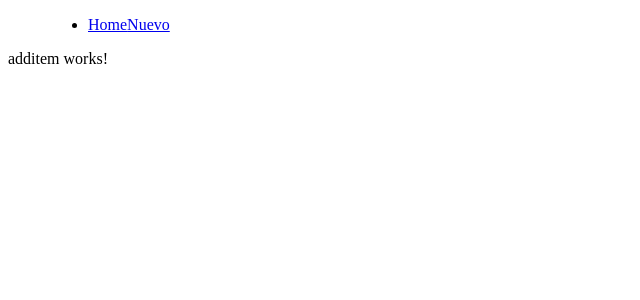
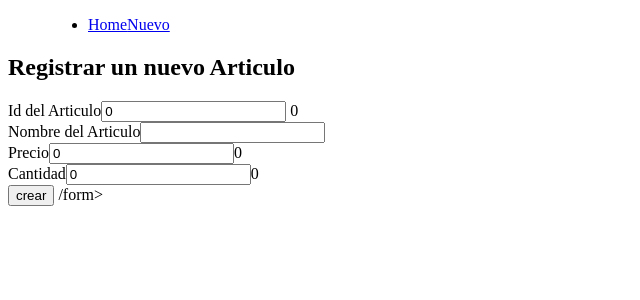
Before and after one commit to lucasnehuen/practicas, an Angular app: page /add in a window 1280 px wide. Shown: the top 300 px of the page, without its empty margins (0-640 px from the left). Built offline with nearby package versions, Linux system fonts and the light colour scheme.

Commit message:
cree un formulario

```diff
--- a/src/app/app.module.ts
+++ b/src/app/app.module.ts
@@ -8,6 +8,7 @@
 import { ItemComponent } from './components/item/item.component';
 import { TotalComponent } from './components/total/total.component';
 import { AdditemComponent } from './components/additem/additem.component';
+import { FormsModule } from '@angular/forms';
 
 @NgModule({
   declarations: [
@@ -20,7 +21,8 @@
   ],
   imports: [
     BrowserModule,
-    AppRoutingModule
+    AppRoutingModule,
+    FormsModule
   ],
   providers: [],
   bootstrap: [AppComponent]
--- a/src/app/components/additem/additem.component.html
+++ b/src/app/components/additem/additem.component.html
@@ -1 +1,26 @@
-<p>additem works!</p>
+<form action="" (ngSubmit)="onSubmit()">
+    <h2>Registrar un nuevo Articulo</h2>
+    <div>
+        <label for="">Id del Articulo</label>
+        <input type="text" name="id" id="" [(ngModel)]="id"> {{id}}
+    </div>
+
+    <div>
+        <label for="">Nombre del Articulo</label>
+        <input type="text" name="title" id="" [(ngModel)]="title"> {{title}}
+    </div>
+
+
+    <div>
+        <label for="">Precio</label>
+        <input type="text" name="price" id="" [(ngModel)]="price">{{price}}
+    </div>
+
+    <div>
+        <label for="">Cantidad</label>
+        <input type="text" name="quantity" id="" [(ngModel)]="quantity">{{quantity}}
+    </div>
+
+    <input type="submit" value="crear">
+
+/form>
--- a/src/app/components/additem/additem.component.ts
+++ b/src/app/components/additem/additem.component.ts
@@ -1,4 +1,5 @@
 import { Component, OnInit } from '@angular/core';
+import { Item } from 'src/app/models/item';
 
 @Component({
   selector: 'app-additem',
@@ -6,10 +7,23 @@
   styleUrls: ['./additem.component.css']
 })
 export class AdditemComponent implements OnInit {
+  id:number=0;
+  title:string='';
+  price:number=0;
+  quantity:number=0
 
 constructor(){ }
 ngOnInit(): void {
 
 }
 
+onSubmit(){
+  const item = new Item();
+  item.id = this.id;
+  item.title = this.title;
+  item.price = this.price;
+  item.quantity = this.quantity;
+  item.completed = false;
 }
+
+}
```
